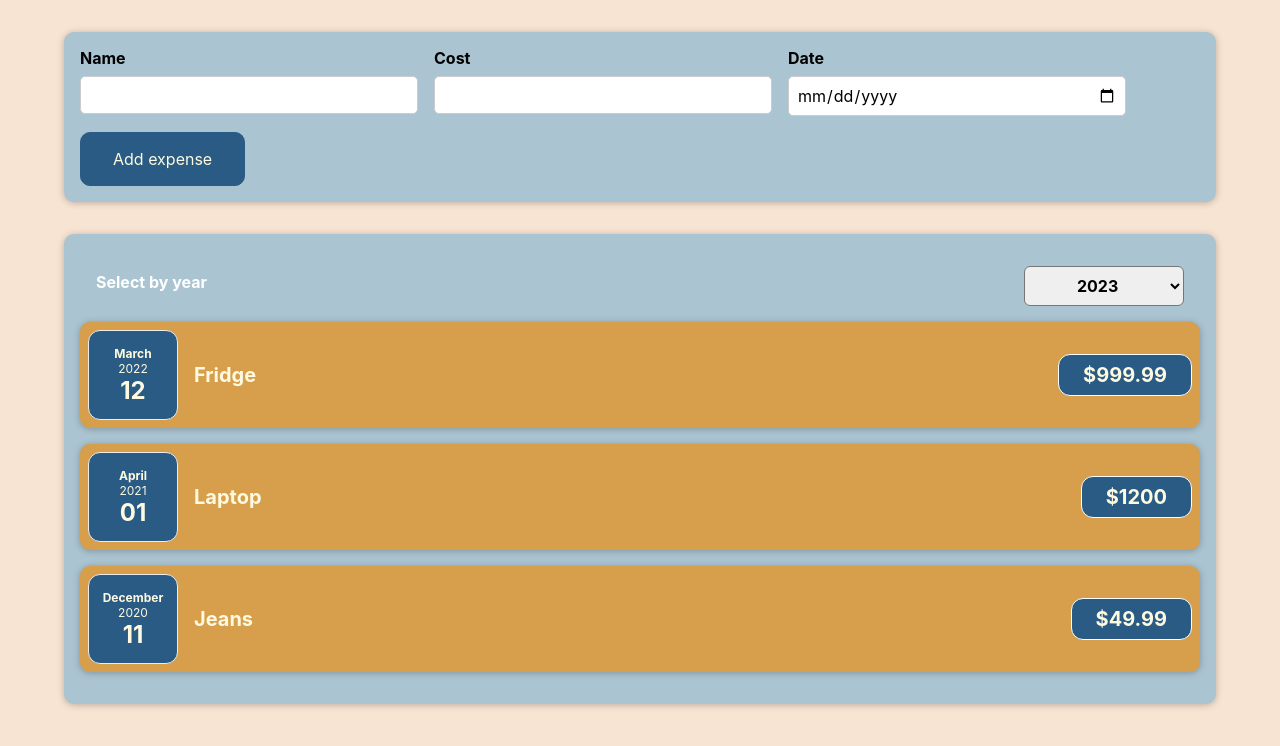
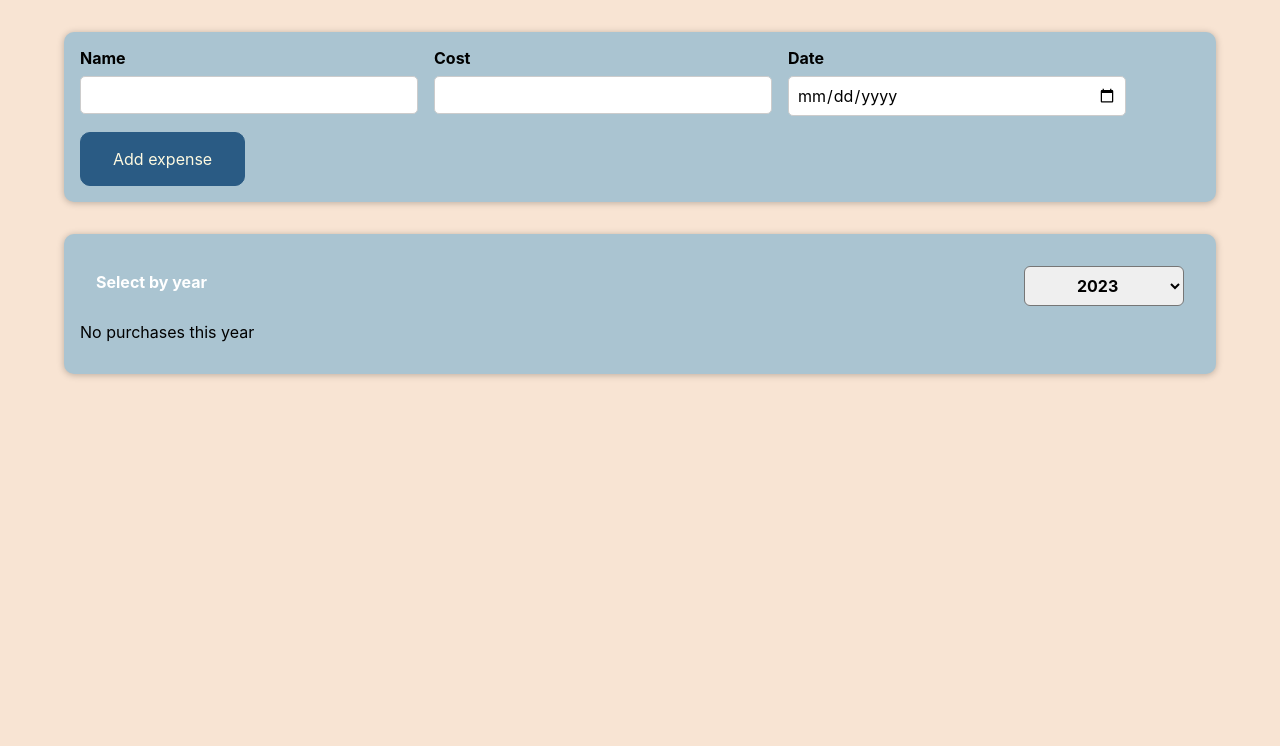
Before and after one commit to YouNone/React-Alex23, a React (Create React App) app: page / in a window 1280 px wide. Shown: the top 746 px of the page. Built offline with nearby package versions, Linux system fonts and the light colour scheme.

Commit message:
jsx logic operation example

```diff
--- a/src/App.js
+++ b/src/App.js
@@ -20,6 +20,12 @@ const INITIAL_COSTS = [
     date: new Date(2020, 11, 11),
     description: "Jeans",
     amount: 49.99
+  },
+  {
+    id: 4,
+    date: new Date(2020, 1, 11),
+    description: "Gloves",
+    amount: 30
   }
 ];
 
--- a/src/components/Costs/Costs.js
+++ b/src/components/Costs/Costs.js
@@ -6,15 +6,71 @@ import { useState } from 'react';
 
 const Costs = (props) => {
     const [selectedYear, setYear] = useState('2023');
+    const filteredCosts = props.costs.filter(cost => {
+        return cost.date.getFullYear().toString() === selectedYear
+    });
     const onChangeYearHandler = (inputYearChangeData) => {
         setYear(inputYearChangeData);
     }
+
+    //  forth solution, final
+    let costContent = <p>No purchases this year</p>;
+
+    if (filteredCosts.length > 0) {
+        costContent = filteredCosts.map(cost =>
+            <CostItem
+                key={cost.id}
+                date={cost.date}
+                description={cost.description}
+                amount={cost.amount}
+            />
+        );
+    }
+
+    // Part third ternat solution before return
+    // let costContent = filteredCosts.length === 0 ? <p>No purchases this year</p> : filteredCosts.map(cost =>
+    //     <CostItem
+    //         key={cost.id}
+    //         date={cost.date}
+    //         description={cost.description}
+    //         amount={cost.amount}
+    //     />
+    // );
 
     return (
        <div>
          <Card className='costs'>
             <CostsFilter year={selectedYear} onChangeYear={onChangeYearHandler}/>
-            {props.costs.map(cost =>  <CostItem key={cost.id} date={cost.date} description={cost.description} amount={cost.amount} />)}
+
+            {/*!! frist hard to read code */}
+
+            {/* {filteredCosts.length === 0 && <p>No purchases this year </p>}
+            {filteredCosts.length > 0 && filteredCosts.map(cost =>
+                <CostItem
+                    key={cost.id}
+                    date={cost.date}
+                    description={cost.description}
+                    amount={cost.amount}
+                />
+                )
+            } */}
+
+            {/*!! second variant of the same code */}
+
+            {/* {
+                filteredCosts.length === 0 ? costContent : filteredCosts.map(cost =>
+                    <CostItem
+                        key={cost.id}
+                        date={cost.date}
+                        description={cost.description}
+                        amount={cost.amount}
+                    />
+                )
+            } */}
+
+            {/* third/ forth solution */}
+            {costContent}
+
         </Card>
        </div>
     )
```
